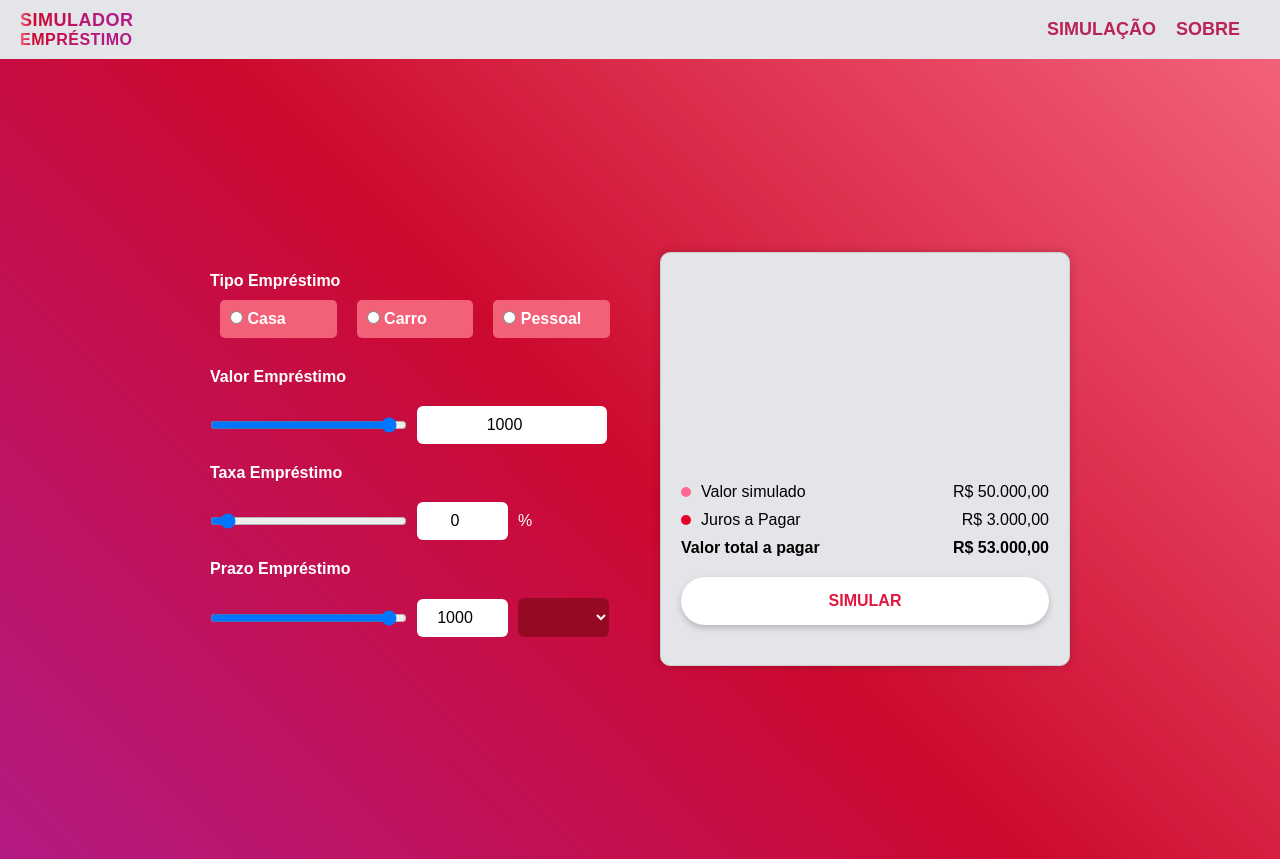
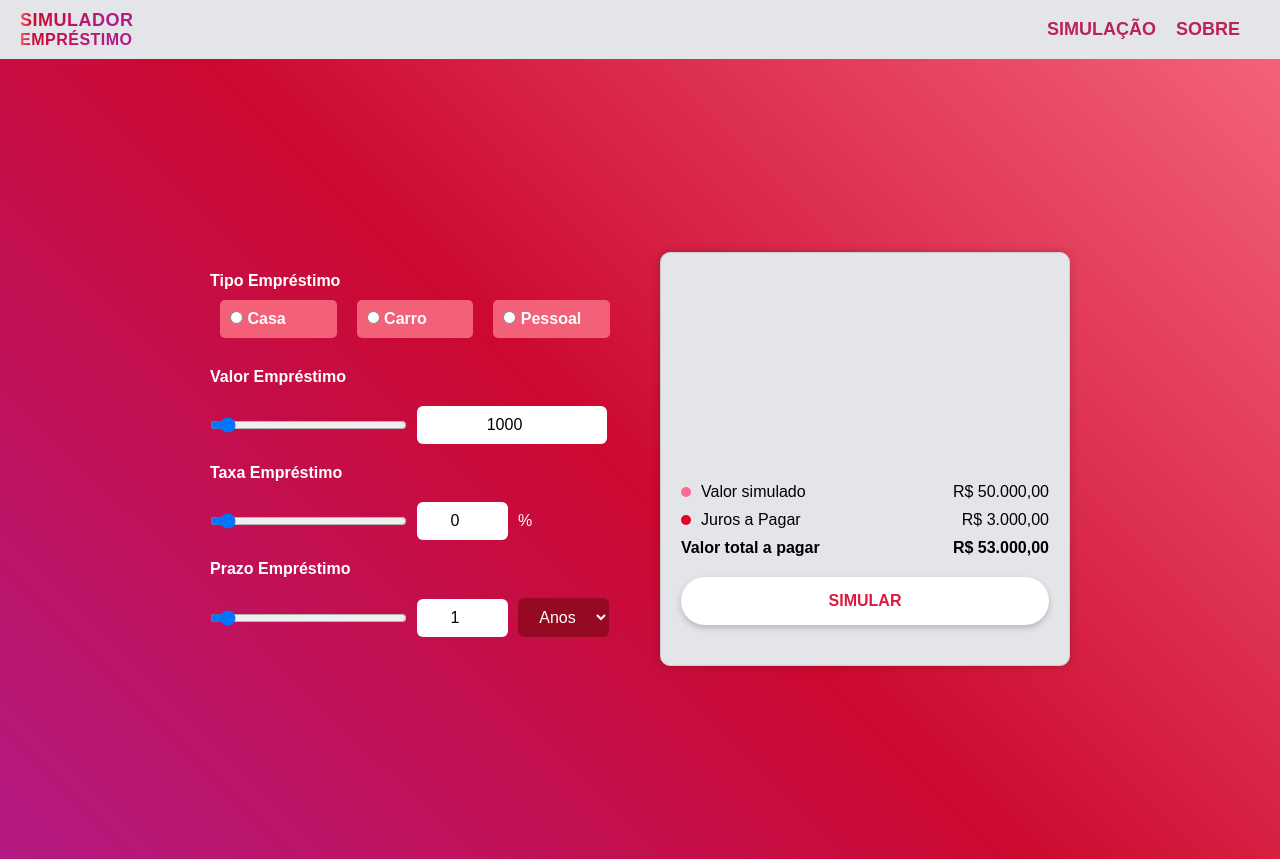
Before and after one commit to ricardorocker/loan-calculator, an Angular app: page /loan-calculator in a window 1280 px wide. Built offline with nearby package versions, Linux system fonts and the light colour scheme.

Commit message:
Select and input range update

```diff
--- a/src/app/views/loan-calculator/loan-calculator.component.html
+++ b/src/app/views/loan-calculator/loan-calculator.component.html
@@ -27,12 +27,16 @@
             class="slider"
             id="range-slider-loan-amount"
             formControlName="valorEmprestimo"
+            [min]="1000"
+            [max]="50000"
+            [ngModel]="this.emprestimoForm.controls['valorEmprestimo'].value"
           />
           <input
             type="number"
             id="input-slider-loan-amount"
             class="input-slider-loan-amount"
             formControlName="valorEmprestimo"
+            [ngModel]="this.emprestimoForm.controls['valorEmprestimo'].value"
           />
         </div>
       </div>
@@ -44,12 +48,16 @@
             class="slider"
             id="range-slider-interest-amount"
             formControlName="taxaEmprestimo"
+            [min]="0"
+            [max]="25"
+            [ngModel]="this.emprestimoForm.controls['taxaEmprestimo'].value"
           />
           <input
             type="number"
             id="input-slider-interest-amount"
             class="input-slider-interest-amount"
             formControlName="taxaEmprestimo"
+            [ngModel]="this.emprestimoForm.controls['taxaEmprestimo'].value"
           />
           <span>%</span>
         </div>
@@ -61,13 +69,17 @@
             type="range"
             class="slider"
             id="range-slider-loan-term"
-            formControlName="valorEmprestimo"
+            formControlName="prazoEmprestimo"
+            [min]="1"
+            [max]="60"
+            [ngModel]="this.emprestimoForm.controls['prazoEmprestimo'].value"
           />
           <input
             type="number"
             id="input-slider-loan-term"
             class="input-slider-loan-term"
-            formControlName="valorEmprestimo"
+            formControlName="prazoEmprestimo"
+            [ngModel]="this.emprestimoForm.controls['prazoEmprestimo'].value"
           />
           <select
             name="term-type"
--- a/src/app/views/loan-calculator/loan-calculator.component.ts
+++ b/src/app/views/loan-calculator/loan-calculator.component.ts
@@ -20,15 +20,7 @@ export class LoanCalculatorComponent {
       valorEmprestimo: [1000, [Validators.min(1000), Validators.max(50000)]],
       taxaEmprestimo: [0, [Validators.min(0), Validators.max(25)]],
       prazoEmprestimo: [1, [Validators.min(1), Validators.max(60)]],
-      tipoPrazo: ['', [Validators.min(1), Validators.max(60)]]
-    });
-  }
-
-  ngOnInit() {
-    // Inicializa o formulário com valores padrão se necessário
-    this.emprestimoForm.patchValue({
-      valorEmprestimo: 1000,
-      loanType: null,
+      tipoPrazo: ['year', [Validators.min(1), Validators.max(60)]]
     });
   }
 
```
